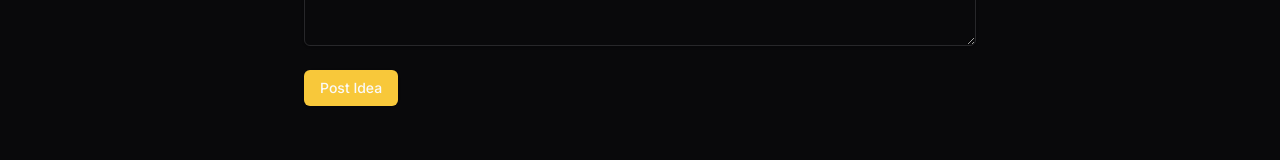
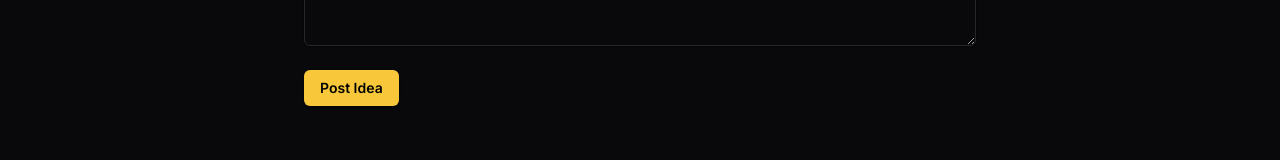
Before and after one commit to cherukurigowtham/invesa-prod, a React (Vite) app in the folder frontend/: page /post in a window 1280 px wide. Shown: the part 452-612 px from the top of the page. Built offline with nearby package versions, Linux system fonts and the light colour scheme; no server answers.

Commit message:
style: revert Navbar CSS to global and fix submit button text color

```diff
--- a/frontend/src/pages/PostIdea.jsx
+++ b/frontend/src/pages/PostIdea.jsx
@@ -66,7 +66,7 @@ const PostIdea = () => {
                     />
                 </div>
 
-                <Button type="submit">Post Idea</Button>
+                <Button type="submit" className="text-black font-semibold">Post Idea</Button>
             </form>
         </div>
     );
```
